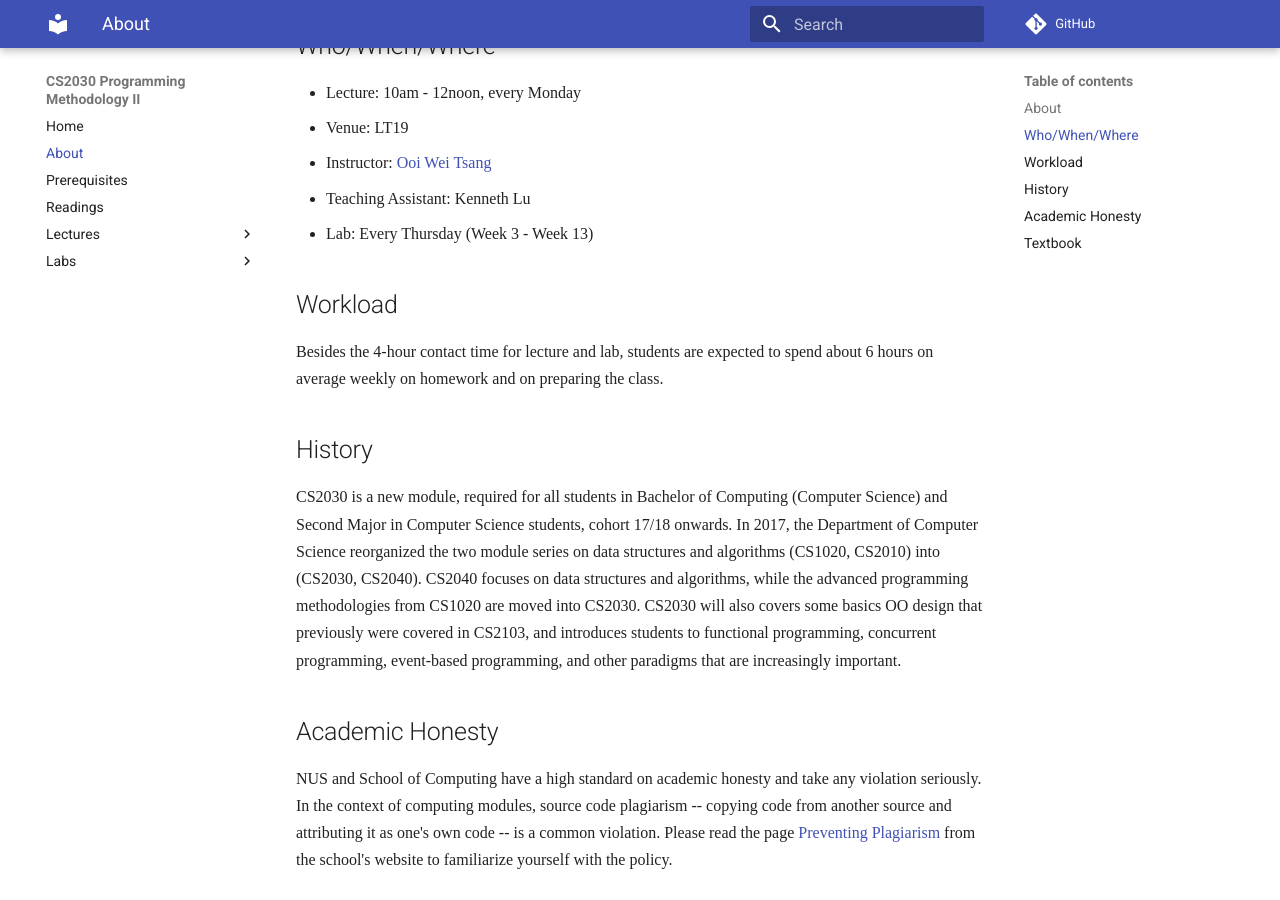
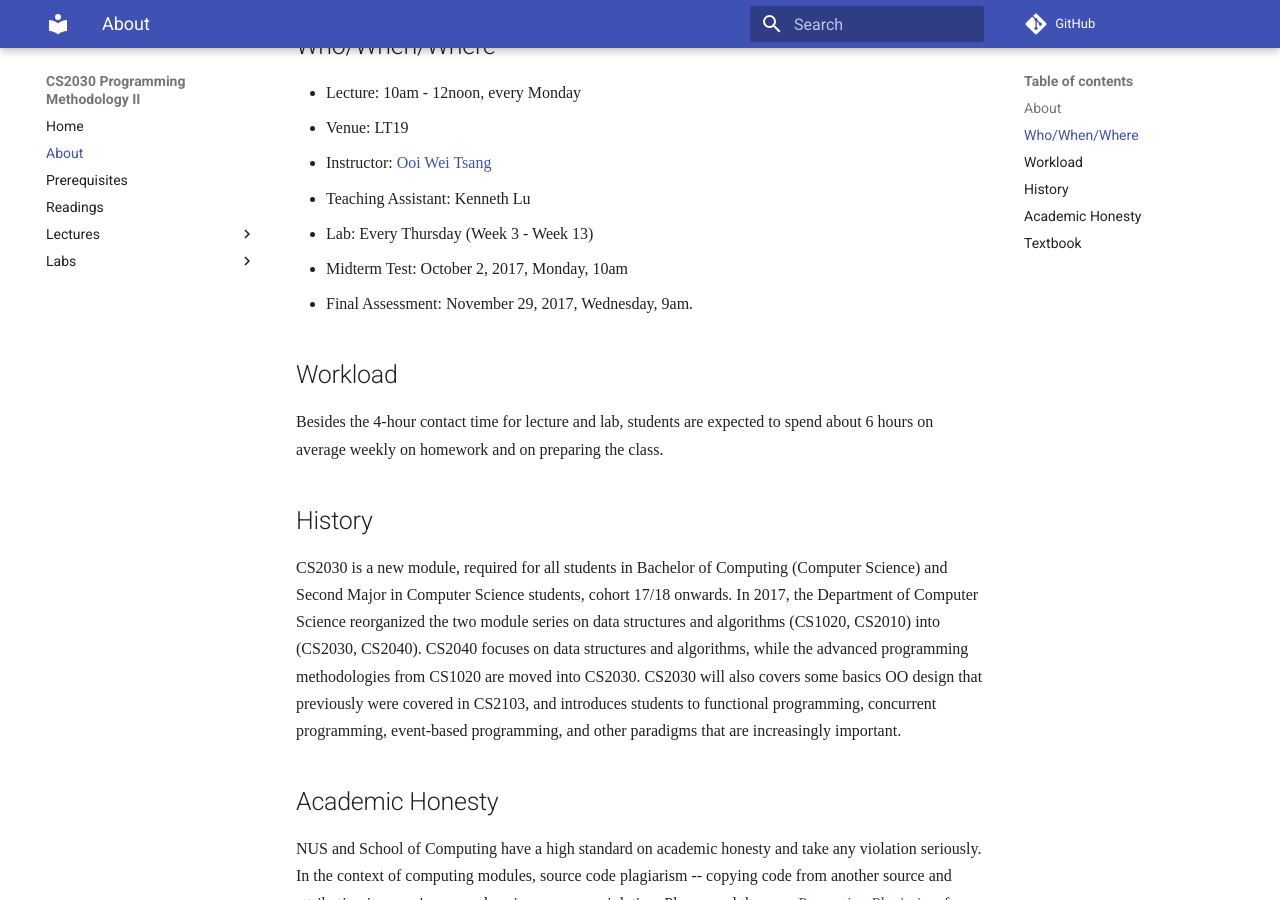
Before and after one commit to nus-cs2030/1718-s2, an MkDocs documentation site: the page built from docs/about.md, in a window 1280 px wide and 900 px high, scrolled down 433 px. Built offline with MkDocs 1.6.1 and Material for MkDocs 9.7.7, drawn with Linux system fonts in a browser that asks for light colours; comment, search, counter and statistics services are not loaded; old or Windows-style settings are respelled for this version of MkDocs.

Commit message:
Add assessment info

```diff
--- a/docs/about.md
+++ b/docs/about.md
@@ -10,6 +10,8 @@ This module is a follow up to CS1010.  It explores two modern programming paradi
 * Instructor: [Ooi Wei Tsang](http://www.comp.nus.edu.sg/~ooiwt)
 * Teaching Assistant: Kenneth Lu
 * Lab: Every Thursday (Week 3 - Week 13)
+* Midterm Test: October 2, 2017, Monday, 10am
+* Final Assessment: November 29, 2017, Wednesday, 9am.
 
 ## Workload
 
```
